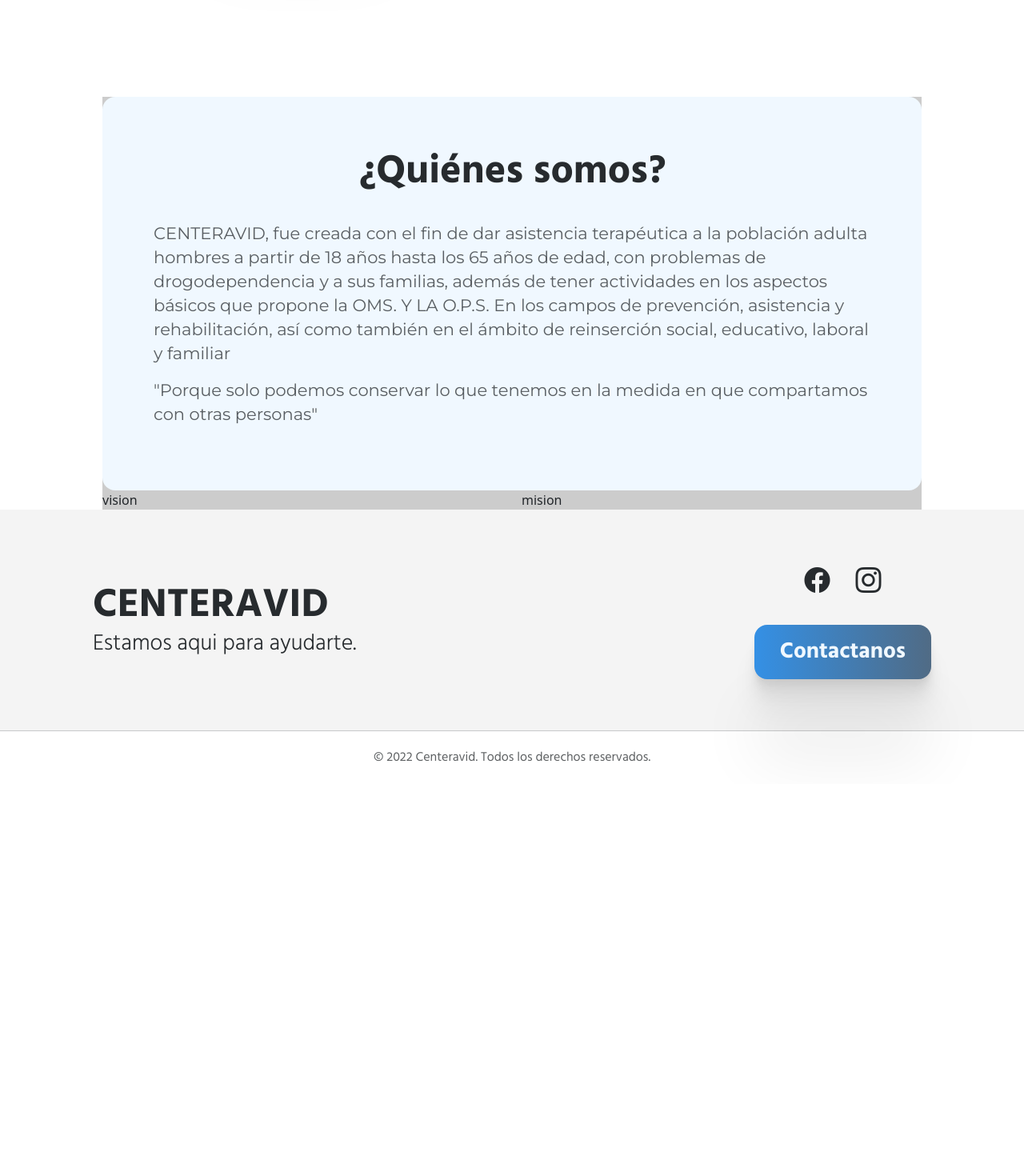
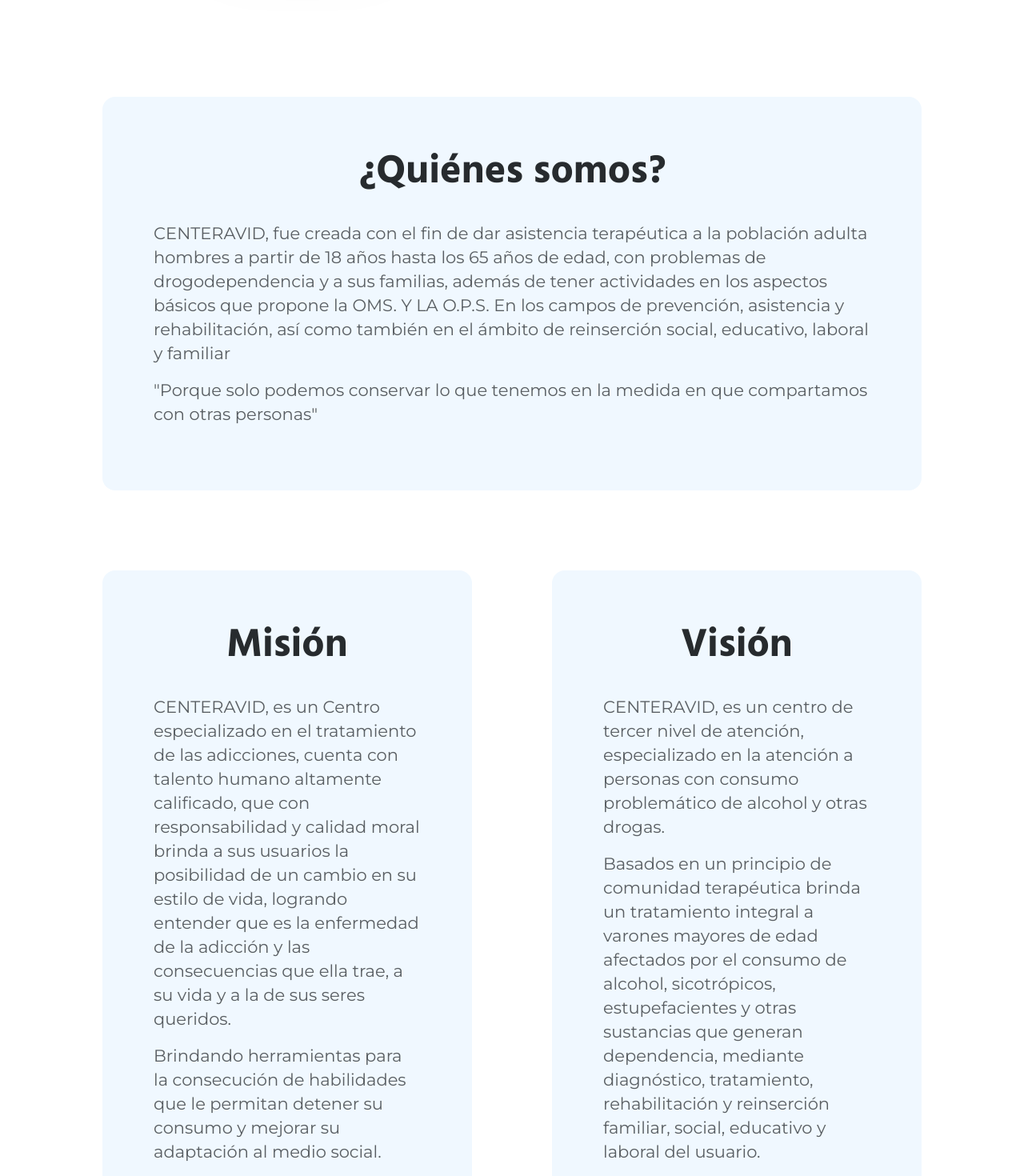
Before and after one commit to Mikadifo/Centeravid, a React (Create React App) app: page / in a window 1280 px wide. Shown: the part 740-2210 px from the top of the page at 80% size. Before the commit the page ends 1720 px from the top, so only its background shows below. Built offline with nearby package versions, Linux system fonts and the light colour scheme.

Commit message:
[mod] home cards finished

```diff
--- a/src/views/home/Home.css
+++ b/src/views/home/Home.css
@@ -34,8 +34,19 @@
 }
 
 .info-container {
-  margin-top: 256px;
-  background-color: #ccc;
+  margin: 256px 0;
+}
+
+.about-container {
+  margin-bottom: 100px;
+}
+
+.mision-container {
+  margin-right: 50px;
+}
+
+.vision-container {
+  margin-left: 50px;
 }
 
 /*@media (max-width: 768px) {*/
--- a/src/views/home/Home.js
+++ b/src/views/home/Home.js
@@ -2,7 +2,14 @@ import { Link } from 'react-router-dom';
 import TextCard from '../../components/textCard/TextCard';
 import Button from './../../components/button/Button';
 import clinicImg from './../../resources/imgs/home_img.jpeg';
-import { aboutUsTitle, aboutUs } from './../../constants/homeTexts';
+import {
+    aboutUsTitle,
+    aboutUs,
+    misionTitle,
+    mision,
+    visionTitle,
+    vision,
+} from './../../constants/homeTexts';
 import './Home.css';
 
 const Home = () => {
@@ -27,12 +34,16 @@ const Home = () => {
                 </div>
             </div>
             <div className="info-container">
-                <div>
+                <div className="about-container">
                     <TextCard title={aboutUsTitle} text={aboutUs} />
                 </div>
-                <div className="row">
-                    <div className="col">vision</div>
-                    <div className="col">mision</div>
+                <div className="row g-0">
+                    <div className="col mision-container">
+                        <TextCard title={misionTitle} text={mision} />
+                    </div>
+                    <div className="col vision-container">
+                        <TextCard title={visionTitle} text={vision} />
+                    </div>
                 </div>
             </div>
         </div>
```
